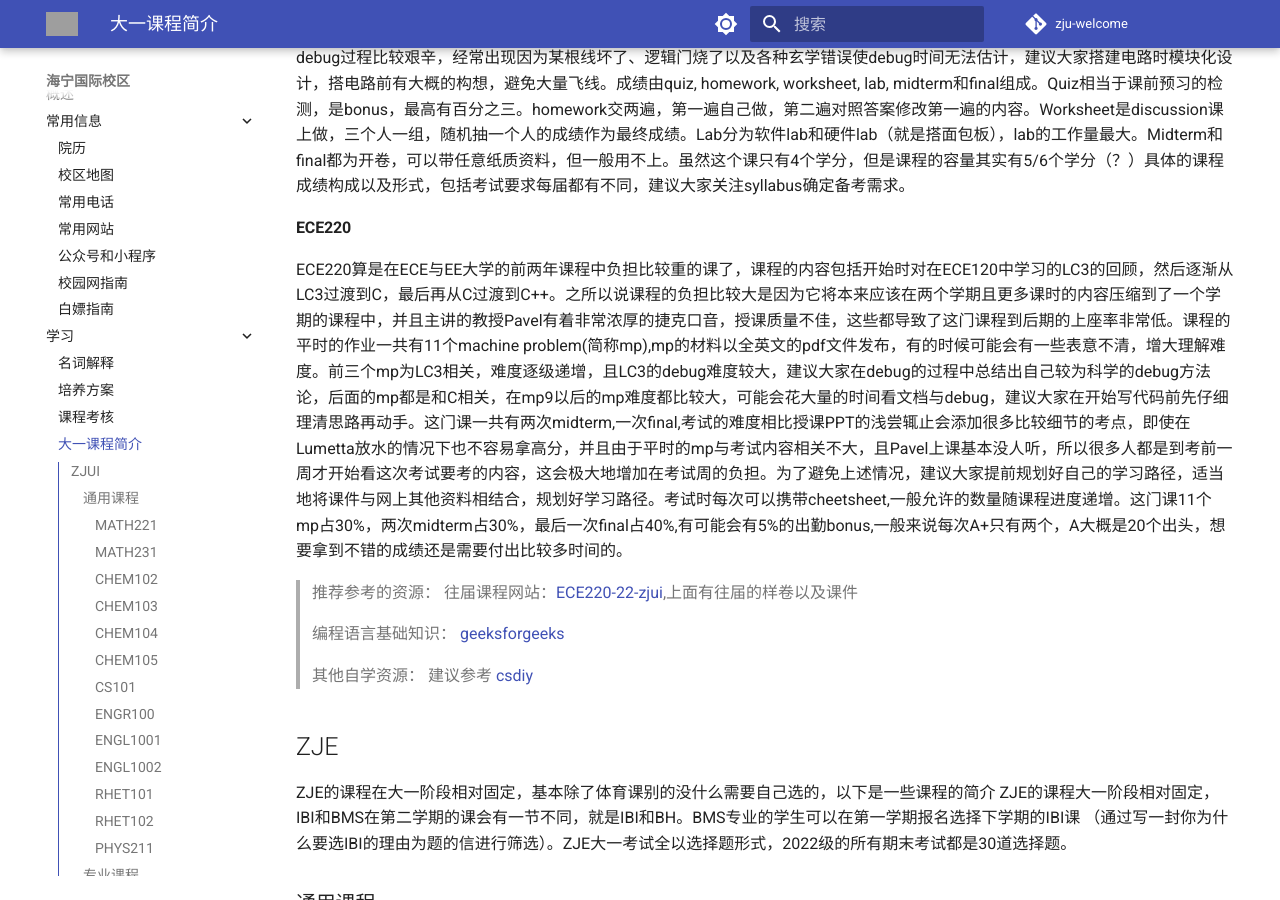
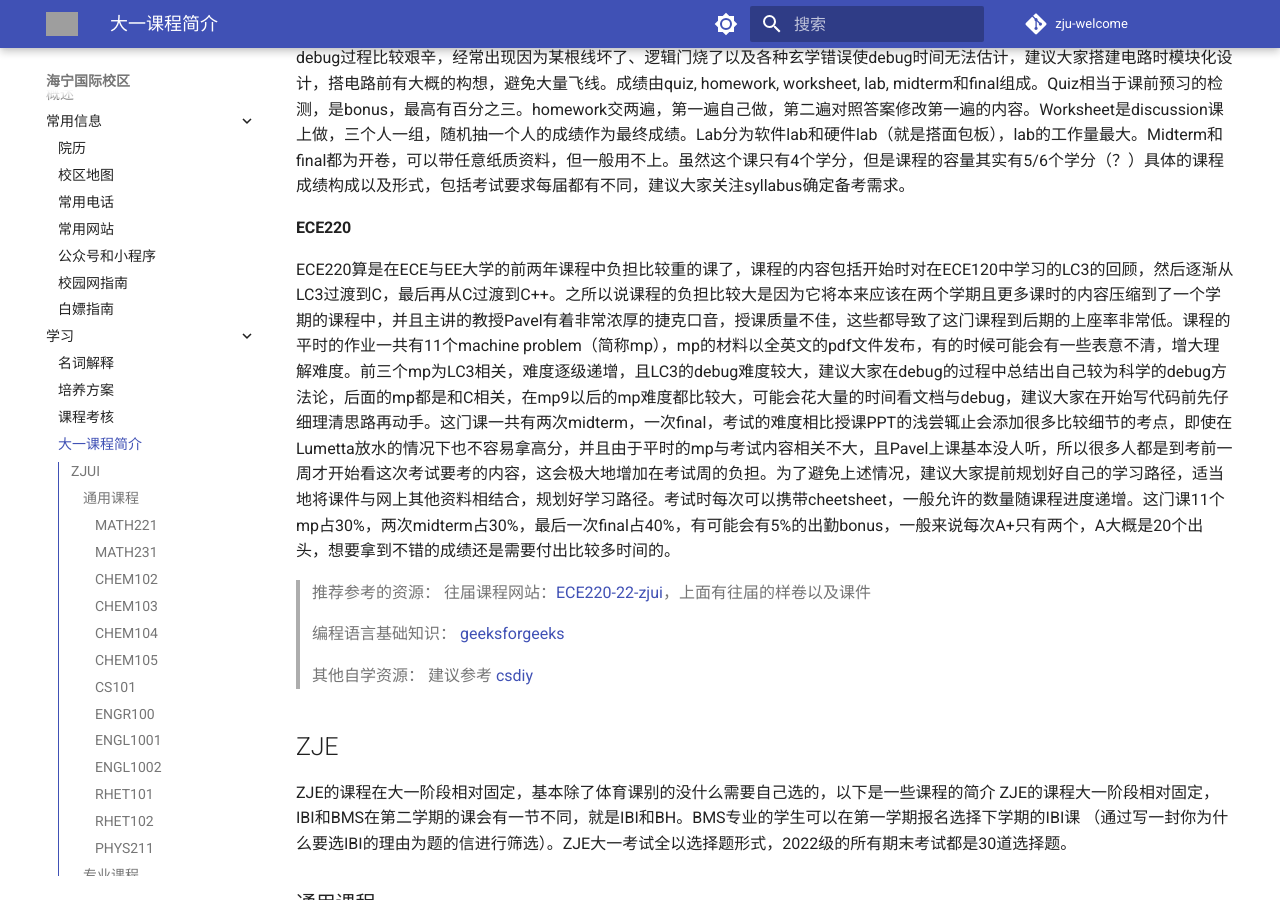
Before and after one commit to mini-full/zju-welcome, an MkDocs documentation site: the page built from docs/haining/learning/course_intro.md, in a window 1280 px wide and 900 px high, scrolled down 3183 px. Built offline with MkDocs 1.6.1 and Material for MkDocs 9.7.7, drawn with Linux system fonts in a browser that asks for light colours; comment, search, counter and statistics services are not loaded; grey boxes are pictures that could not be loaded.

```diff
--- a/docs/haining/learning/course_intro.md
+++ b/docs/haining/learning/course_intro.md
@@ -85,10 +85,11 @@ Principles of research.101的后续课程整体上和101没有太大的区别，
 内容很杂，从二进制反码补码到布尔逻辑再到有限状态机最后到lc-3汇编，中间还穿插了一点点C。整门课对折腾电脑能力要求挺高，要装Linux系统完成一些作业，还要用一个动不动就报错的Quartus软件设计电路，最后还要在Linux上装LC-3模拟然后写程序。同时它还看重硬件与上课所学计算机系统知识结合，需要把自己设计好的电路在面包板上搭出来，最后实现一个自动售货机的逻辑。硬件的debug过程比较艰辛，经常出现因为某根线坏了、逻辑门烧了以及各种玄学错误使debug时间无法估计，建议大家搭建电路时模块化设计，搭电路前有大概的构想，避免大量飞线。成绩由quiz, homework, worksheet, lab, midterm和final组成。Quiz相当于课前预习的检测，是bonus，最高有百分之三。homework交两遍，第一遍自己做，第二遍对照答案修改第一遍的内容。Worksheet是discussion课上做，三个人一组，随机抽一个人的成绩作为最终成绩。Lab分为软件lab和硬件lab（就是搭面包板），lab的工作量最大。Midterm和final都为开卷，可以带任意纸质资料，但一般用不上。虽然这个课只有4个学分，但是课程的容量其实有5/6个学分（？）具体的课程成绩构成以及形式，包括考试要求每届都有不同，建议大家关注syllabus确定备考需求。
 
 #### ECE220
-ECE220算是在ECE与EE大学的前两年课程中负担比较重的课了，课程的内容包括开始时对在ECE120中学习的LC3的回顾，然后逐渐从LC3过渡到C，最后再从C过渡到C++。之所以说课程的负担比较大是因为它将本来应该在两个学期且更多课时的内容压缩到了一个学期的课程中，并且主讲的教授Pavel有着非常浓厚的捷克口音，授课质量不佳，这些都导致了这门课程到后期的上座率非常低。课程的平时的作业一共有11个machine problem(简称mp),mp的材料以全英文的pdf文件发布，有的时候可能会有一些表意不清，增大理解难度。前三个mp为LC3相关，难度逐级递增，且LC3的debug难度较大，建议大家在debug的过程中总结出自己较为科学的debug方法论，后面的mp都是和C相关，在mp9以后的mp难度都比较大，可能会花大量的时间看文档与debug，建议大家在开始写代码前先仔细理清思路再动手。这门课一共有两次midterm,一次final,考试的难度相比授课PPT的浅尝辄止会添加很多比较细节的考点，即使在Lumetta放水的情况下也不容易拿高分，并且由于平时的mp与考试内容相关不大，且Pavel上课基本没人听，所以很多人都是到考前一周才开始看这次考试要考的内容，这会极大地增加在考试周的负担。为了避免上述情况，建议大家提前规划好自己的学习路径，适当地将课件与网上其他资料相结合，规划好学习路径。考试时每次可以携带cheetsheet,一般允许的数量随课程进度递增。这门课11个mp占30%，两次midterm占30%，最后一次final占40%,有可能会有5%的出勤bonus,一般来说每次A+只有两个，A大概是20个出头，想要拿到不错的成绩还是需要付出比较多时间的。
+
+ECE220算是在ECE与EE大学的前两年课程中负担比较重的课了，课程的内容包括开始时对在ECE120中学习的LC3的回顾，然后逐渐从LC3过渡到C，最后再从C过渡到C++。之所以说课程的负担比较大是因为它将本来应该在两个学期且更多课时的内容压缩到了一个学期的课程中，并且主讲的教授Pavel有着非常浓厚的捷克口音，授课质量不佳，这些都导致了这门课程到后期的上座率非常低。课程的平时的作业一共有11个machine problem（简称mp），mp的材料以全英文的pdf文件发布，有的时候可能会有一些表意不清，增大理解难度。前三个mp为LC3相关，难度逐级递增，且LC3的debug难度较大，建议大家在debug的过程中总结出自己较为科学的debug方法论，后面的mp都是和C相关，在mp9以后的mp难度都比较大，可能会花大量的时间看文档与debug，建议大家在开始写代码前先仔细理清思路再动手。这门课一共有两次midterm，一次final，考试的难度相比授课PPT的浅尝辄止会添加很多比较细节的考点，即使在Lumetta放水的情况下也不容易拿高分，并且由于平时的mp与考试内容相关不大，且Pavel上课基本没人听，所以很多人都是到考前一周才开始看这次考试要考的内容，这会极大地增加在考试周的负担。为了避免上述情况，建议大家提前规划好自己的学习路径，适当地将课件与网上其他资料相结合，规划好学习路径。考试时每次可以携带cheetsheet，一般允许的数量随课程进度递增。这门课11个mp占30%，两次midterm占30%，最后一次final占40%，有可能会有5%的出勤bonus，一般来说每次A+只有两个，A大概是20个出头，想要拿到不错的成绩还是需要付出比较多时间的。
 
 > 推荐参考的资源：
-> 往届课程网站：[ECE220-22-zjui](https://hanwenliu.web.illinois.edu/ECE220/F22_ECE220_Home.html),上面有往届的样卷以及课件
+> 往届课程网站：[ECE220-22-zjui](https://hanwenliu.web.illinois.edu/ECE220/F22_ECE220_Home.html)，上面有往届的样卷以及课件
 >
 > 编程语言基础知识： [geeksforgeeks](https://www.geeksforgeeks.org)
 >
```
